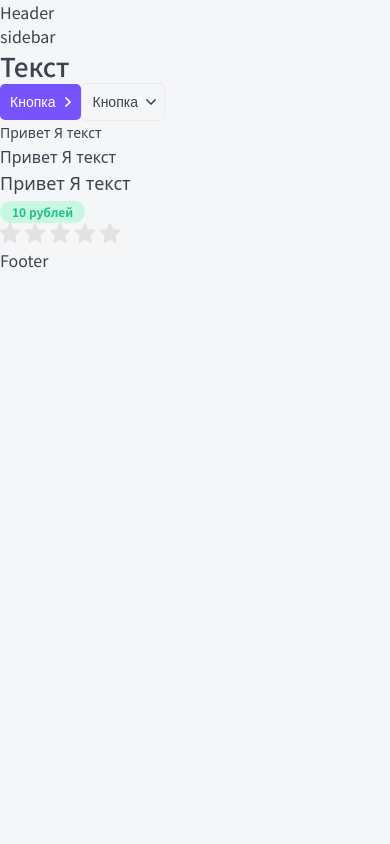
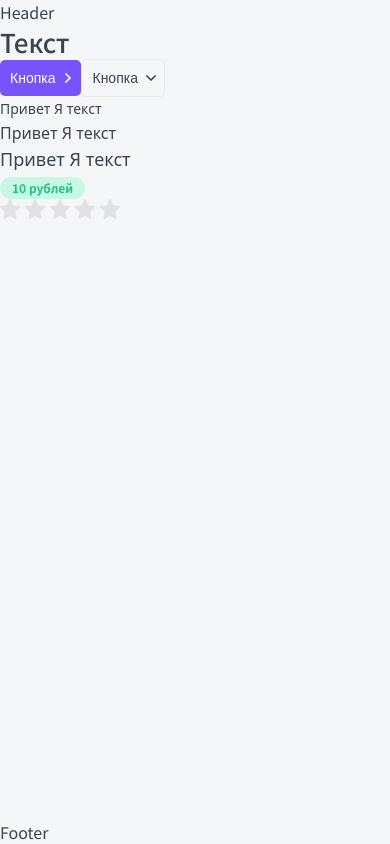
Before and after one commit to Merck-web/NextJS, a Next.js app: page / in a window 390 px wide. Built offline with nearby package versions, Linux system fonts and the light colour scheme.

Commit message:
Grid layout

```diff
--- a/layout/layout.module.scss
+++ b/layout/layout.module.scss
@@ -0,0 +1,38 @@
+.wrapper {
+  display: grid;
+  grid-template-columns: auto 230px minmax(320px, 1200px) auto;
+  grid-template-areas:
+    ". header header ."
+    ". sidebar body ."
+    "footer footer footer footer";
+  min-height: 100vh;
+  grid-template-rows: auto 1fr auto;
+}
+.header {
+  grid-area: header;
+  display: none;
+}
+.sidebar {
+  grid-area: sidebar;
+}
+.body {
+  grid-area: body;
+}
+.footer {
+  grid-area: footer;
+}
+@media (max-width: 765px) {
+  .sidebar {
+    display: none;
+  }
+  .header {
+    display: block;
+  }
+  .wrapper {
+    grid-template-columns: minmax(320px, 1fr);
+    grid-template-areas:
+      "header"
+      "body"
+      "footer";
+  }
+}
--- a/layout/layout.tsx
+++ b/layout/layout.tsx
@@ -7,14 +7,12 @@
 
 const Layout = ({ children }: LayoutProps): JSX.Element => {
   return (
-    <>
-      <Header />
-      <div>
-        <Sidebar />
-        <div>{children}</div>
-      </div>
-      <Footer />
-    </>
+    <div className={styles.wrapper}>
+      <Header className={styles.header} />
+      <Sidebar className={styles.sidebar} />
+      <div className={styles.body}>{children}</div>
+      <Footer className={styles.footer} />
+    </div>
   );
 };
 
```
